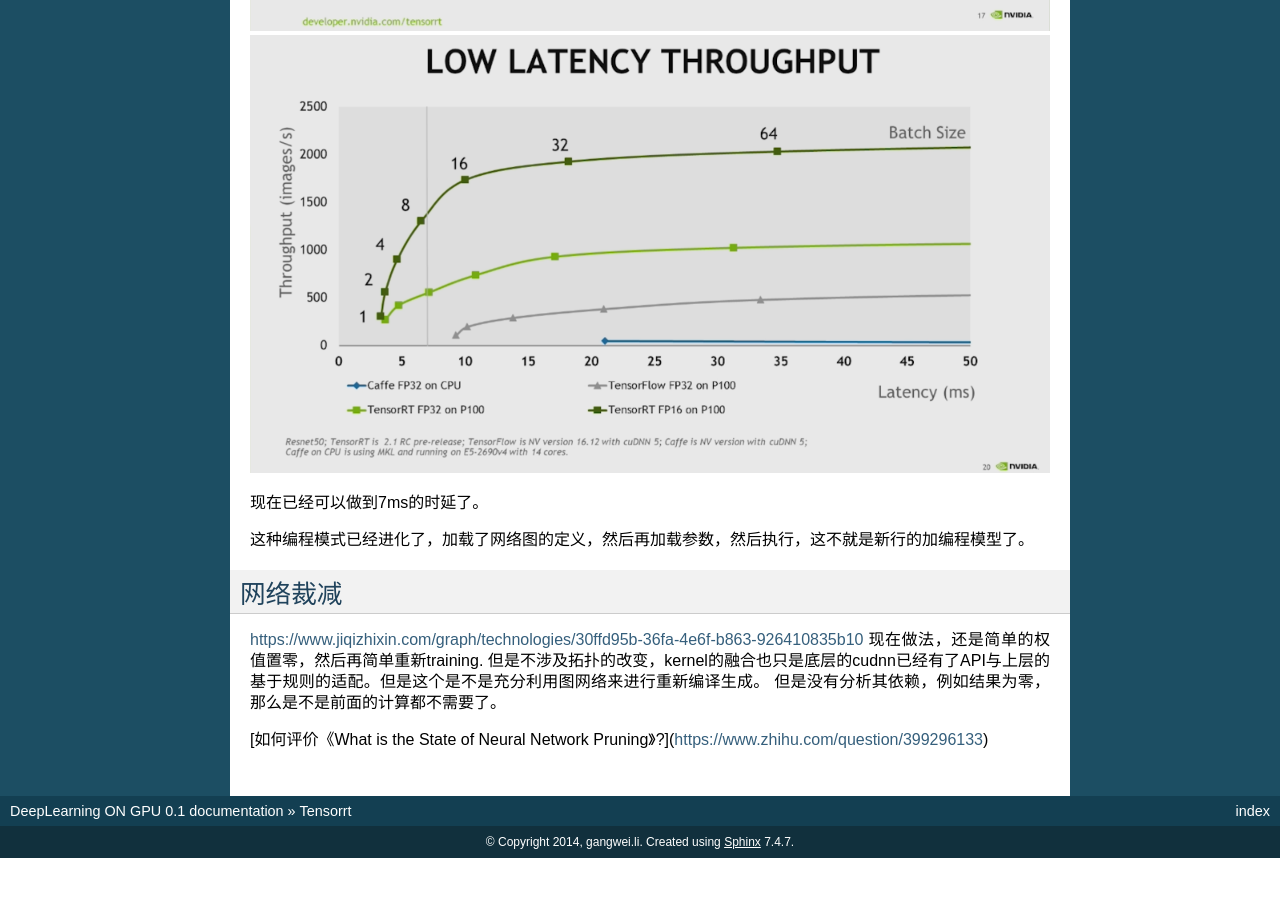
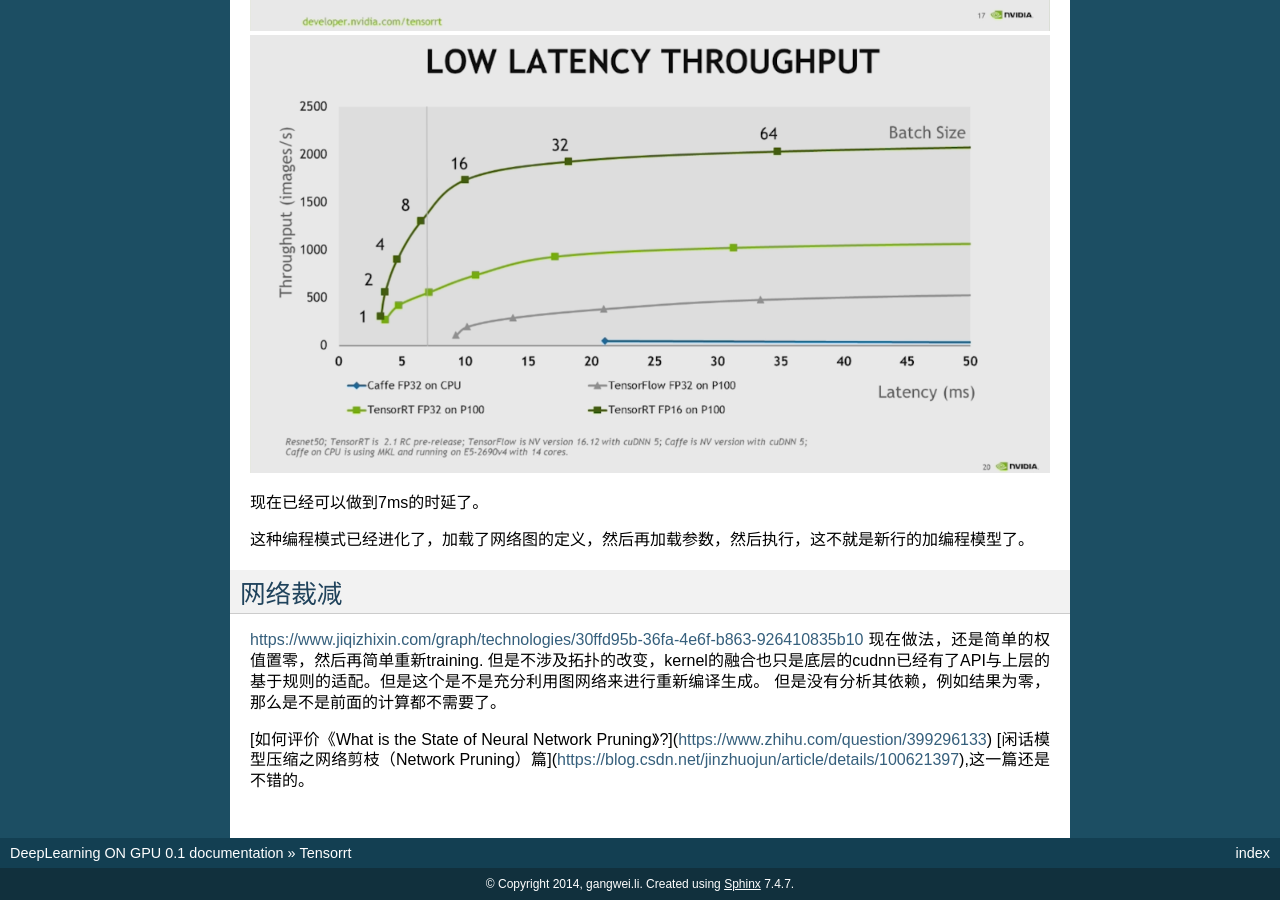
Before and after one commit to gwli/DeepLearningOnGPU, a Sphinx documentation site: the page built from source/Stage_3/tensorrt.rst, in a window 1280 px wide and 900 px high, scrolled down 2226 px. Built offline with Sphinx 7.4.7, drawn with Linux system fonts in a browser that asks for light colours; before the commit the page ends 3084 px from its top, so only the background shows below that.

Commit message:
网络裁减作法

```diff
--- a/source/Stage_3/tensorrt.rst
+++ b/source/Stage_3/tensorrt.rst
@@ -90,3 +90,4 @@
 但是没有分析其依赖，例如结果为零，那么是不是前面的计算都不需要了。
 
 [如何评价《What is the State of Neural Network Pruning》?](https://www.zhihu.com/question/399296133)
+[闲话模型压缩之网络剪枝（Network Pruning）篇](https://blog.csdn.net/jinzhuojun/article/details/100621397),这一篇还是不错的。
```
